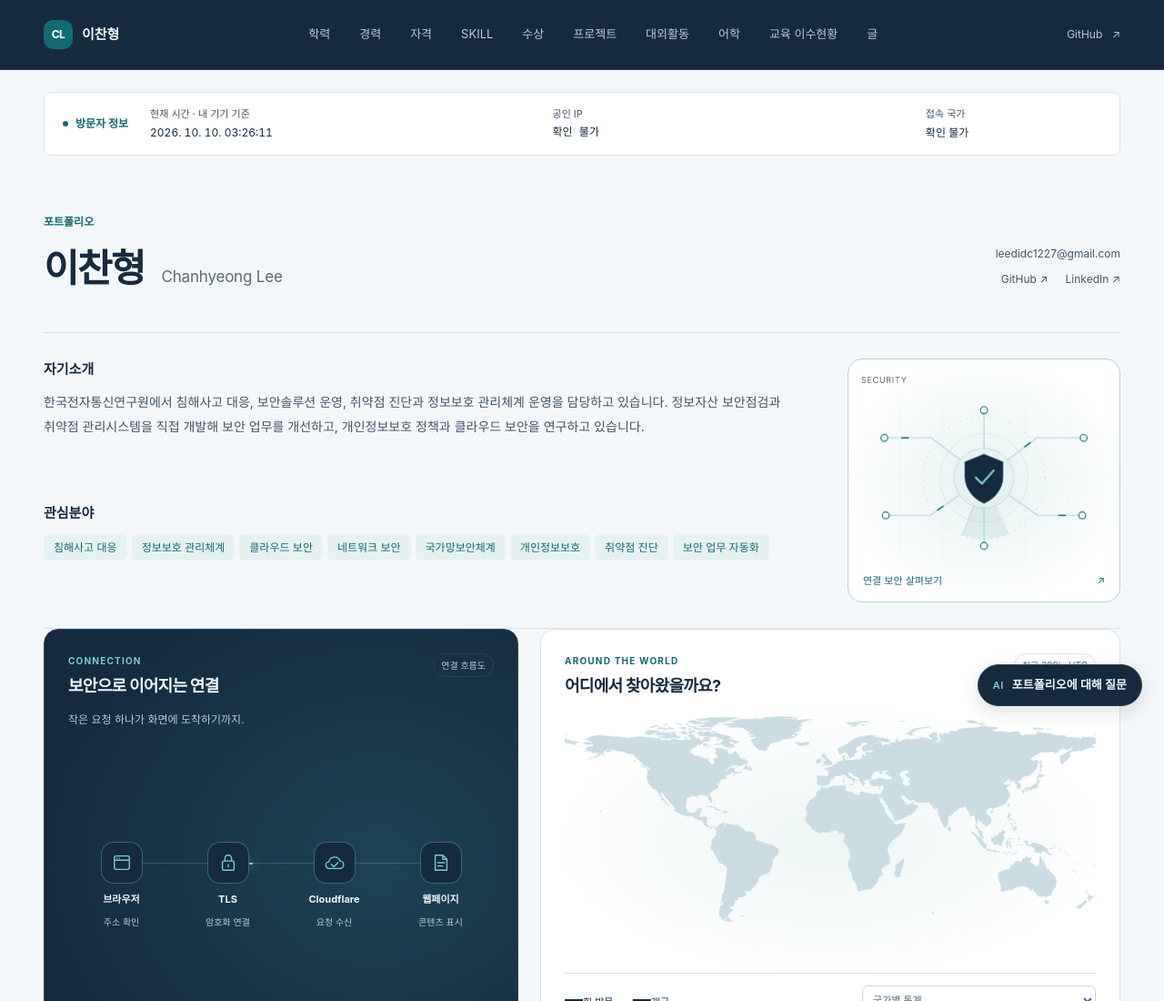
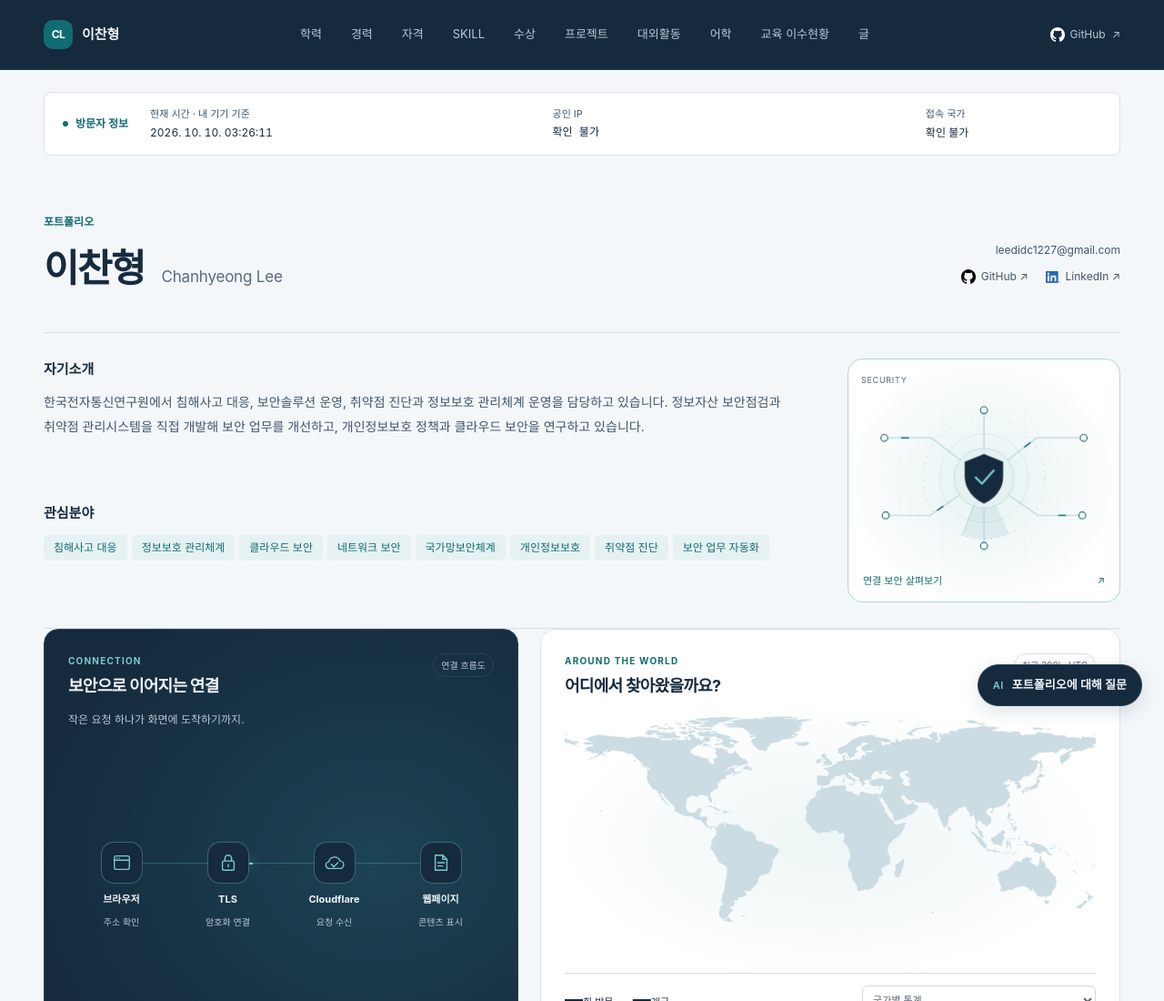
Before and after one commit to leedidc/Personal-Profile, a plain HTML site: page index.html in a window 1280 px wide. Shown: the top 1100 px of the page at 91% size. Drawn offline with Linux system fonts and the light colour scheme; no server answers.

Commit message:
Add official GitHub and LinkedIn logos to profile links

```diff
--- a/css/site-common.css
+++ b/css/site-common.css
@@ -180,11 +180,20 @@ p {
   background: var(--on-dark-accent);
 }
 .header-github {
+  display: inline-flex;
+  align-items: center;
+  gap: 6px;
   font-size: 12px;
   color: var(--on-dark-muted);
 }
 .header-github span {
-  margin-left: 7px;
+  margin-left: 1px;
+}
+.social-logo {
+  width: 16px;
+  height: 16px;
+  flex: 0 0 16px;
+  object-fit: contain;
 }
 /* 프로필 */
 .profile {
@@ -226,9 +235,16 @@ p {
   color: var(--text-secondary);
   padding-bottom: 6px;
 }
-.profile-links a:first-child {
+.profile-links a[href^='mailto:'] {
   width: 100%;
   text-align: right;
+}
+.profile-social-link {
+  display: inline-flex;
+  align-items: center;
+  gap: 6px;
+  min-height: 24px;
+  white-space: nowrap;
 }
 .profile-overview {
   display: grid;
@@ -778,7 +794,7 @@ p {
     font-size: 11px;
     padding: 0;
   }
-  .profile-links a:first-child {
+  .profile-links a[href^='mailto:'] {
     width: auto;
     text-align: left;
   }
--- a/index.html
+++ b/index.html
@@ -46,7 +46,14 @@
           href="https://github.com/leedidc"
           target="_blank"
           rel="noopener noreferrer"
-          >GitHub <span aria-hidden="true">↗</span></a
+          ><img
+            class="social-logo"
+            src="image/social/github-white.svg"
+            alt=""
+            width="16"
+            height="16"
+            aria-hidden="true"
+          />GitHub <span aria-hidden="true">↗</span></a
         >
       </div>
     </header>
--- a/js/portfolio-core.js
+++ b/js/portfolio-core.js
@@ -258,7 +258,7 @@
     }
   }
 
-  function renderProfile(root, profile, prefix = '') {
+  function renderProfile(root, profile, prefix = '', base = './') {
     const header = createElement('section', 'profile');
     const headingId = prefix + 'profile-name';
     header.setAttribute('aria-labelledby', headingId);
@@ -276,16 +276,23 @@
       email.href = 'mailto:' + profile.email;
       links.append(email);
     }
-    for (const [key, label] of [
-      ['github', 'GitHub ↗'],
-      ['linkedin', 'LinkedIn ↗'],
+    for (const [key, label, logo] of [
+      ['github', 'GitHub ↗', 'image/social/github.svg'],
+      ['linkedin', 'LinkedIn ↗', 'image/social/linkedin.png'],
     ]) {
       const url = getSafeUrl(profile[key]);
       if (url) {
-        const link = createElement('a', '', label);
+        const link = createElement('a', 'profile-social-link');
         link.href = url;
         link.target = '_blank';
         link.rel = 'noopener noreferrer';
+        const icon = createElement('img', 'social-logo');
+        icon.src = getSafeUrl(logo, 'image', base);
+        icon.alt = '';
+        icon.width = 16;
+        icon.height = 16;
+        icon.setAttribute('aria-hidden', 'true');
+        link.append(icon, createElement('span', '', label));
         links.append(link);
       }
     }
--- a/js/portfolio-editor.js
+++ b/js/portfolio-editor.js
@@ -545,7 +545,7 @@
     const root = getElement('preview-content');
     Portfolio.renderPortfolio(root, data, '../', 'preview-');
     const profile = createElement('div');
-    Portfolio.renderProfile(profile, data.profile, 'preview-');
+    Portfolio.renderProfile(profile, data.profile, 'preview-', '../');
     root.prepend(profile);
     getElement('preview-dialog').showModal();
   });
```
Also changed, not shown: image/social/github-white.svg (added), image/social/github.svg (added), image/social/linkedin.png (added).
